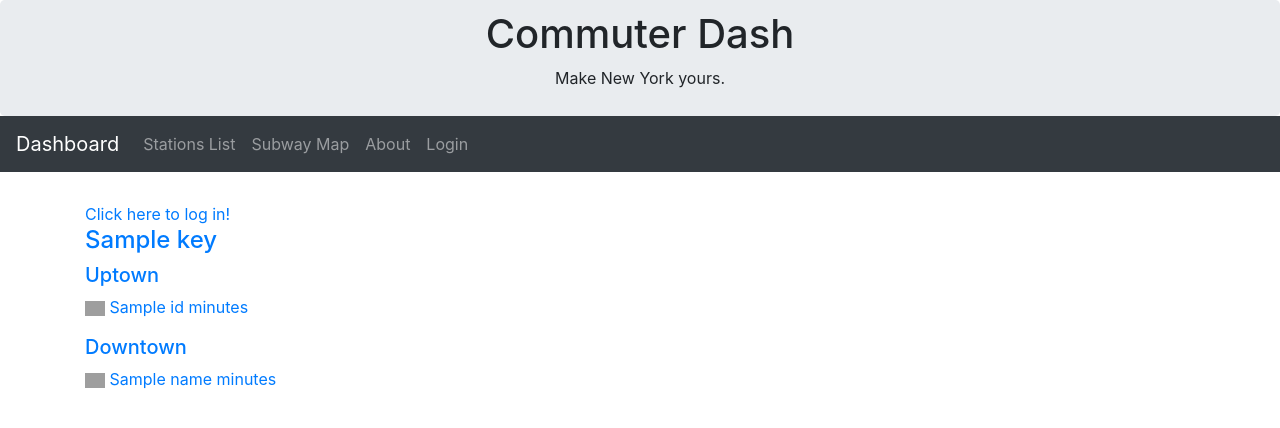
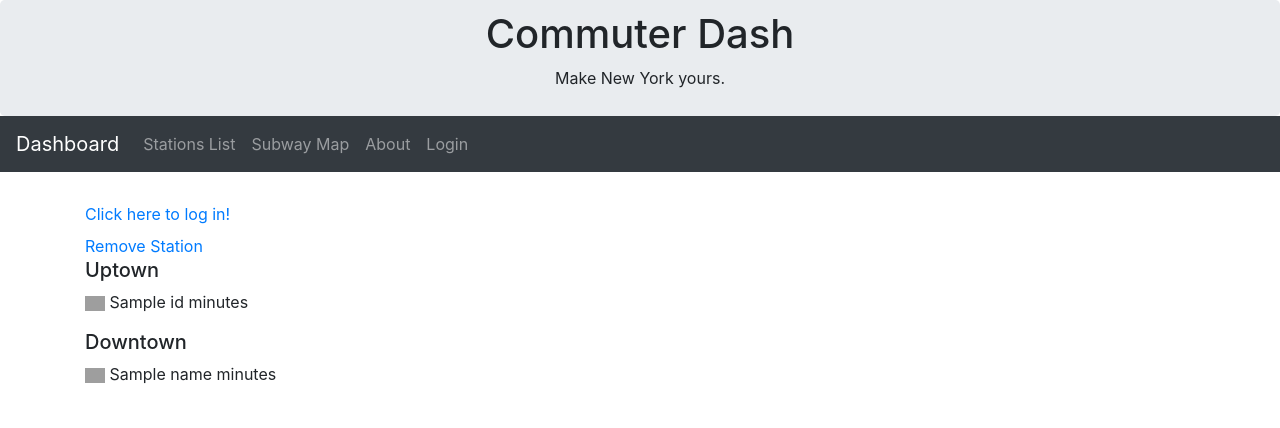
Before and after one commit to williamguiracoche/CommuterDash, a Flask app: template templates/main.html in a window 1280 px wide. Shown: the top 428 px of the page. Run offline with Flask 2, Linux system fonts and the light colour scheme; the template is opened without the code that fills it: most values are stand-ins (such as "Sample title", 1, 10 or a date in 2020); parts of the project's set-up code (start-up, migrations or seed data) failed here and were passed over; some libraries are stand-ins or nearby versions; grey boxes are pictures that could not be loaded.

Commit message:
feat: Pass function to main page html to get the station name from the gtfs id

```diff
--- a/main.py
+++ b/main.py
@@ -193,7 +193,7 @@ def main():
         stations = session.query(SavedStation).filter_by(user_id=user_id)
         for station in stations: saved_gtfs_ids.append(station.gtfs_id)
         times_dict = mta.times_dict_from_gtfs_array(saved_gtfs_ids)
-        return render_template('main.html', logged_in = logged_in, user=user, times_dict = times_dict)
+        return render_template('main.html', logged_in = logged_in, user=user, times_dict = times_dict, get_name =mta.get_station_name_from_gtfs_id)
     else:
         return render_template('public_main.html')
 
--- a/templates/main.html
+++ b/templates/main.html
@@ -71,7 +71,8 @@
       {% endif %}
       <div class="station_display">
           {% for key, value in times_dict.iteritems()%}
-              <h4>{{key}}</h4>
+              <h4>{{get_name(key)}}</h4>
+              <a href="{{url_for('deleteStation', gtfs_id = key)}}">Remove Station</a>
               <h5>Uptown</h5>
               {% for route_time_pair in value[0] %}
                   {% set route = route_time_pair[0]%}
```
